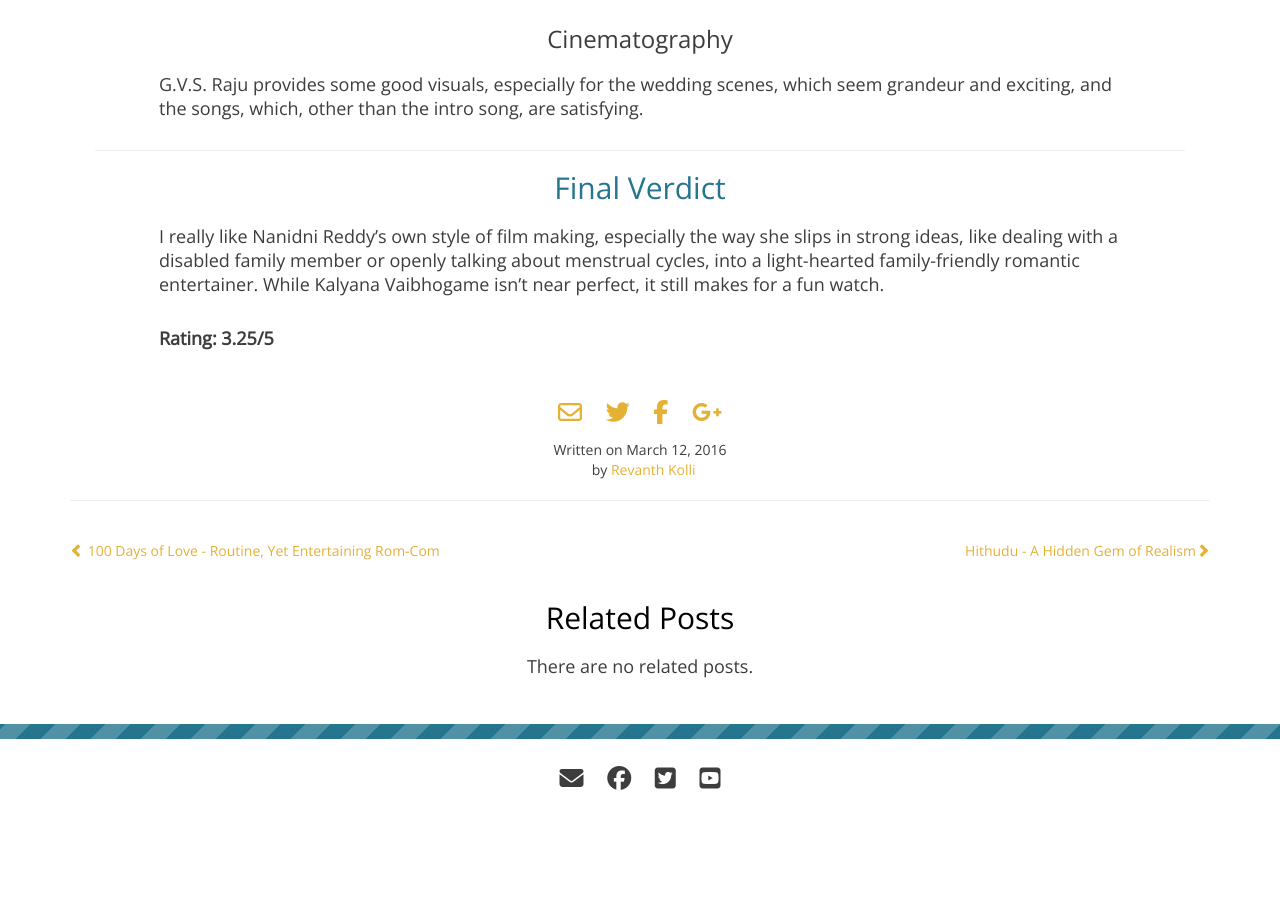
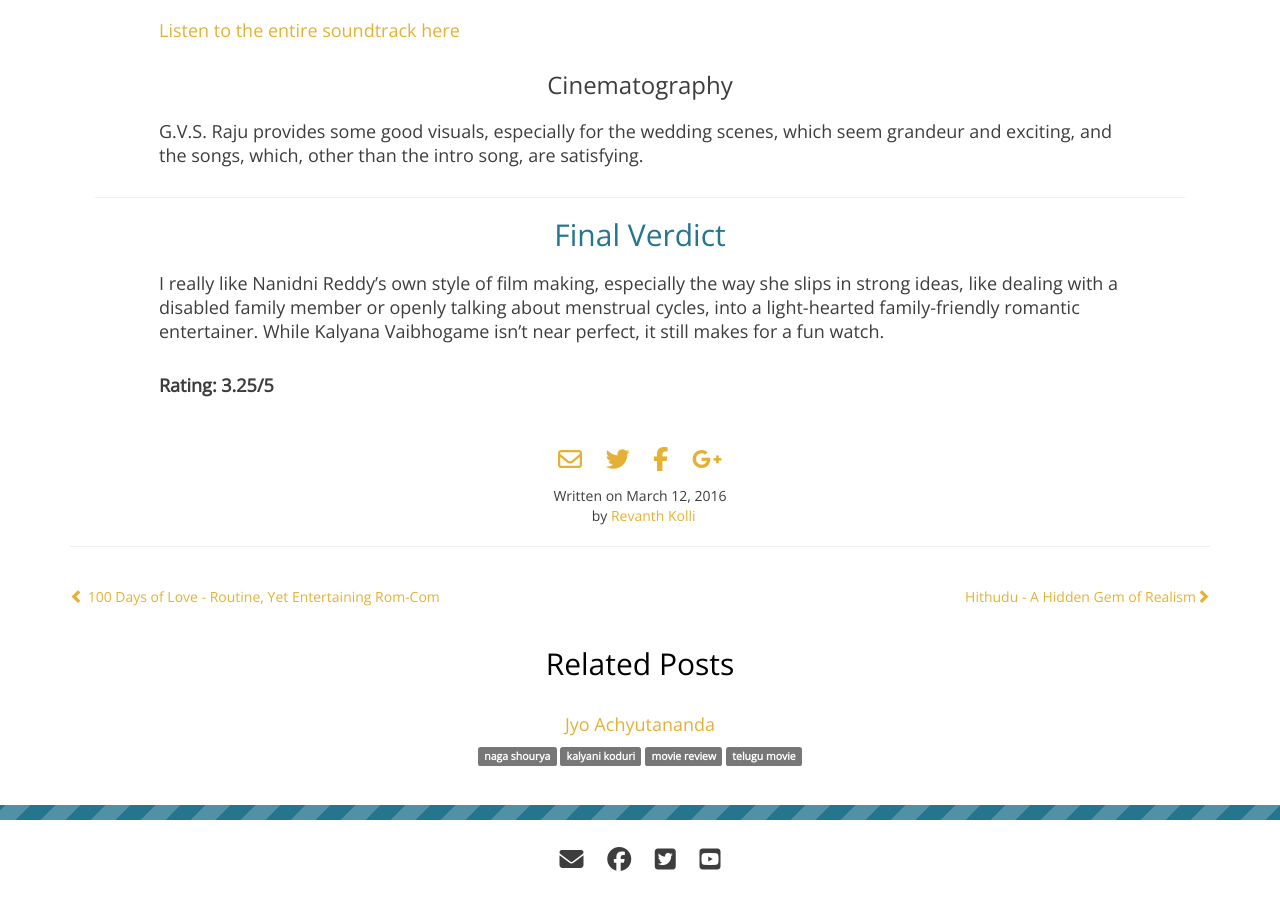
Before and after one commit to revanthkolli/manasulomaatalu, a Jekyll site: the page built from _posts/2016-3-12-Kalyana-Vaibhogame-Comedy-Makes-It-Worth-The-Watch.md, in a window 1280 px wide and 900 px high, scrolled down 2994 px. Built offline with Jekyll 4.4.1, drawn with Linux system fonts in a browser that asks for light colours; nearby versions of some CDN libraries; comment, search, counter and statistics services are not loaded; before the commit the page ends 3813 px from its top, so only the background shows below that; part of the change alters nothing that is shown; some of the changed text lies outside the part shown.

Commit message:
Jyo Achutananda

```diff
--- a/_layouts/post.html
+++ b/_layouts/post.html
@@ -4,7 +4,7 @@ layout: default
 
 <article class="post post-detail">
   <h1>{{ page.title }}</h1>
-
+  <h3>{{page.description}}</h3>
   <div class="entry">
     {{ content }}
   </div>
--- /dev/null
+++ b/_posts/2016-9-20-Jyo-Achyutananda.md
@@ -0,0 +1,41 @@
+---
+layout: post
+title: Jyo Achyutananda
+description: Uninvited Love and a Broken Relationship
+categories: ['Movie Review', 'Telugu Cinema']
+tags: ['nara rohit', 'naga shourya', 'regina', 'nani', 'tanikella bharani', 'srinivas avasarala', 'sai korrapati', 'kalyani koduri', 'venkat c. dilip', 'varahi chalana chitram', 'movie review', 'telugu movie']
+image: jyo_achyutananda_poster.jpg
+author: revanth_kolli
+rating: 3.25
+---
+
+<p>After Oohalu Gusagusalade, Srinivas Avasarala received many accolades for his simplicity and freshness in direction. He returned to the helm with high expectations for Jyo Achutananda. Though the teasers and trailers made the film seem like another romantic comedy, the interesting casting and offbeat nature of the content of the trailer hinted at something more. </p>
+<iframe src="https://www.youtube.com/embed/lISRVkhHiAE" width="853" height="480" frameborder="0" allowfullscreen="allowfullscreen"></iframe>
+<hr />
+<h2><span class="review_header">Katha, Screenplay, Darsakathvam</span></h2>
+<h3>Synopsis</h3>
+<p> Two brothers, Achyuth and Ananda, have a dysfunctional relationship; the former is more well off than the latter and though they live in the same house, they behave more like a landlord and a tenant, respectively. After a heated public argument, they are individually questioned by their wives about Jyotsna and how they were related to her. Their flashbacks lead to comedy and lies and reveal secrets, a triangle love story, and the reason for their broken relationship.  </p>
+<h3>Screenplay and Direction</h3>
+<p> The film's screenplay is very different from conventional Telugu cinema and helps with the way the story is incrementally developed. Having the same situations described in different ways is tricky to pull off, but Avasarala manages to do it fairly well. However, he doesn't maintain the tempo of the film as the story progresses. The second half of the film is slow and it is hard to understand where the characters' journey is headed. This is primarily because Avasarala mixes two different conflicts in the film. While one might think that the triangle love story between Jyo, Achyuth and Ananda is the main conflict, this is not the case. This clarity should have given Avasarala more time to resolve the trouble between Achyuth and Ananda, the main conflict of the film, but he unnecessarily copmlicates this process by invovlving Jyo without much explanation or logic. </p>
+<h2><span class="review_header">Performances</span></h2>
+<h3>Nara Rohit</h3>
+<p> Nara Rohit plays Achyuth, the older and wealthier brother. I've seen a number of his films and his performance in this one is the best of all of them. He's really shown a lot of improvement since his debut. His character has more scope than that of Naga Shourya, and he plays the character arc very well. </p>
+<h3>Naga Shourya</h3>
+<p> Naga Shourya is apt as Ananda and has a less active role than Nara Rohit for most of the film becuase he is searching for signs from Achyuth that he wants to reconcile. I wasn't a huge fan of his clean shaven look though. </p>
+<h3>Regina</h3>
+<p> Regina has an intesting role in the film as Jyotsna, the pretty girl who causes a rift between the brothers. Her character could have had more substance though, because the whole attraction / love track seems so immature and it isn't clear why she acts the way she does towards the second half of the film. </p>
+<h3>Others</h3>
+<p> Tanikella Bharani acts as Jyotsna's father, but doesn't have much scope to really showcase his talents. Pavani Gangireddy and Rajeshwari J., two popular short film actresses, make an appearance as Achyuth and Ananda's wives and are fun to watch on screen as their innocence provides dramatic irony. Seetha is sufficient as the mother of the brothers, but basically has a singular emotion throughout the film. Nani shows up out of the blue in a cameo role and, while it's nice to see his presence, his inclusion seems wasted and is poorly tied into the plot.</p>
+<h2><span class="review_header">Production Values</span></h2>
+<h3>Music</h3>
+<iframe src="https://www.youtube.com/embed/QwCwl7XEpnA" width="853" height="480" frameborder="0" allowfullscreen="allowfullscreen"></iframe>
+<p>Kalyani Koduri provides a decent album for the film; while the music isn't as successful as in Oohalu Gusagusalade, they help smooth the inconsistent pacing. Oka Lalana, sung by Shankar Mahadevan, is an impressive composition and Jyo Achyutananda and Aakupachani Chandamaamalaa are catchy melodies. Suvarna Suvarna is subpar and doesn't really fit in with the rest of the film. </p>
+<h3>Visuals</h3>
+<iframe src="https://www.youtube.com/embed/YFVWRtGd6Nw" width="853" height="480" frameborder="0" allowfullscreen="allowfullscreen"></iframe>
+<p>Venkat C. Dilip crafts some beautiful frames in the film, especially in the songs. Avasarala shows his attention to detail and ability to grasp and portray modern culture in certain scenes where the setting influences the characters and their actions. </p>
+<hr />
+<h2><span class="review_header">Final Verdict</span></h2>
+<p>There's no doubt that Avasarala Sreenivas is a talented artist, writer and director. After watching Jyo Achutananda, though, it feels like there is something slightly off with the film despite its overall appeal. Maybe it's because he felt pressured to deliver another hit film, but Avasarala could have created a more engaging and meaningful movie with just a little bit more care. </p>
+<h3>Parent&#8217;s Verdict</h3>
+<p>While there is nothing outright inappropriate or vulgar, there are some scenes where a woman is being harassed.</p>
+<strong>Rating: 3.25/5</strong>
```
Also changed, not shown: img/jyo_achyutananda_poster.jpg (added).
